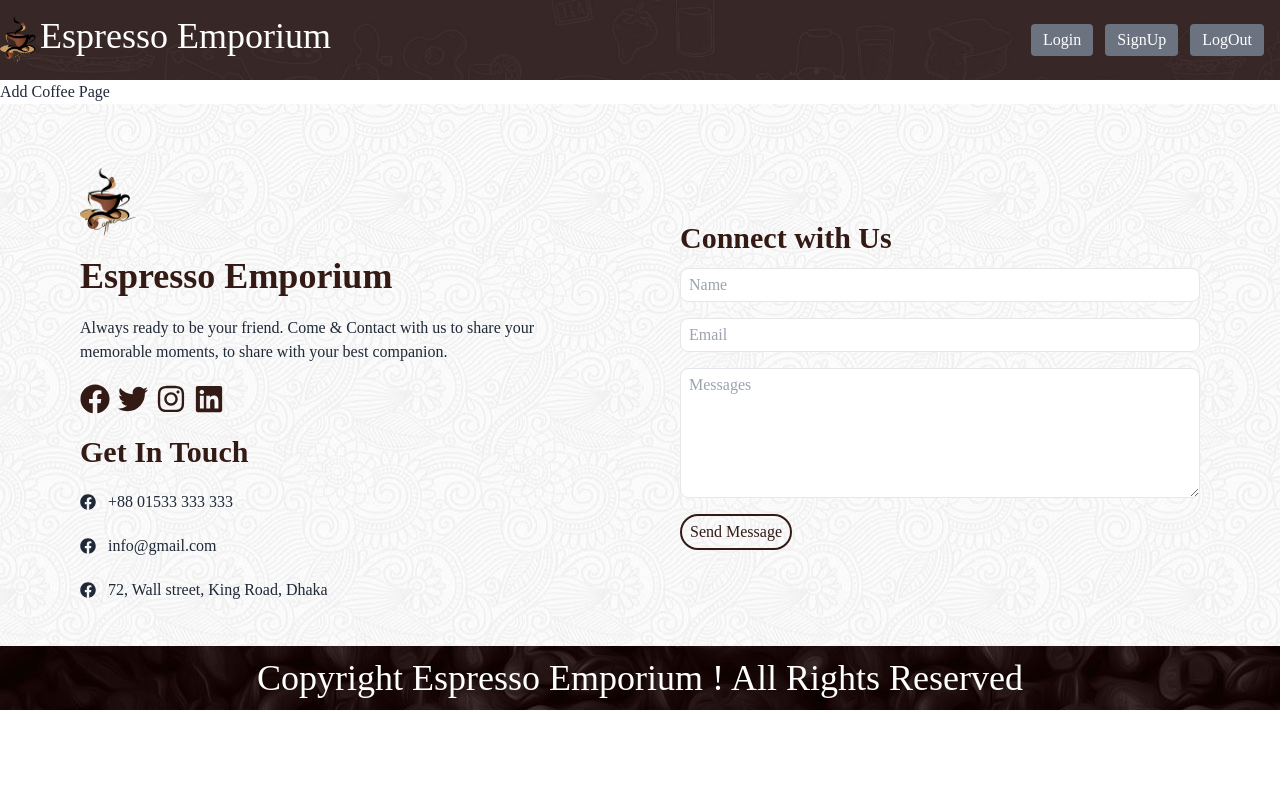
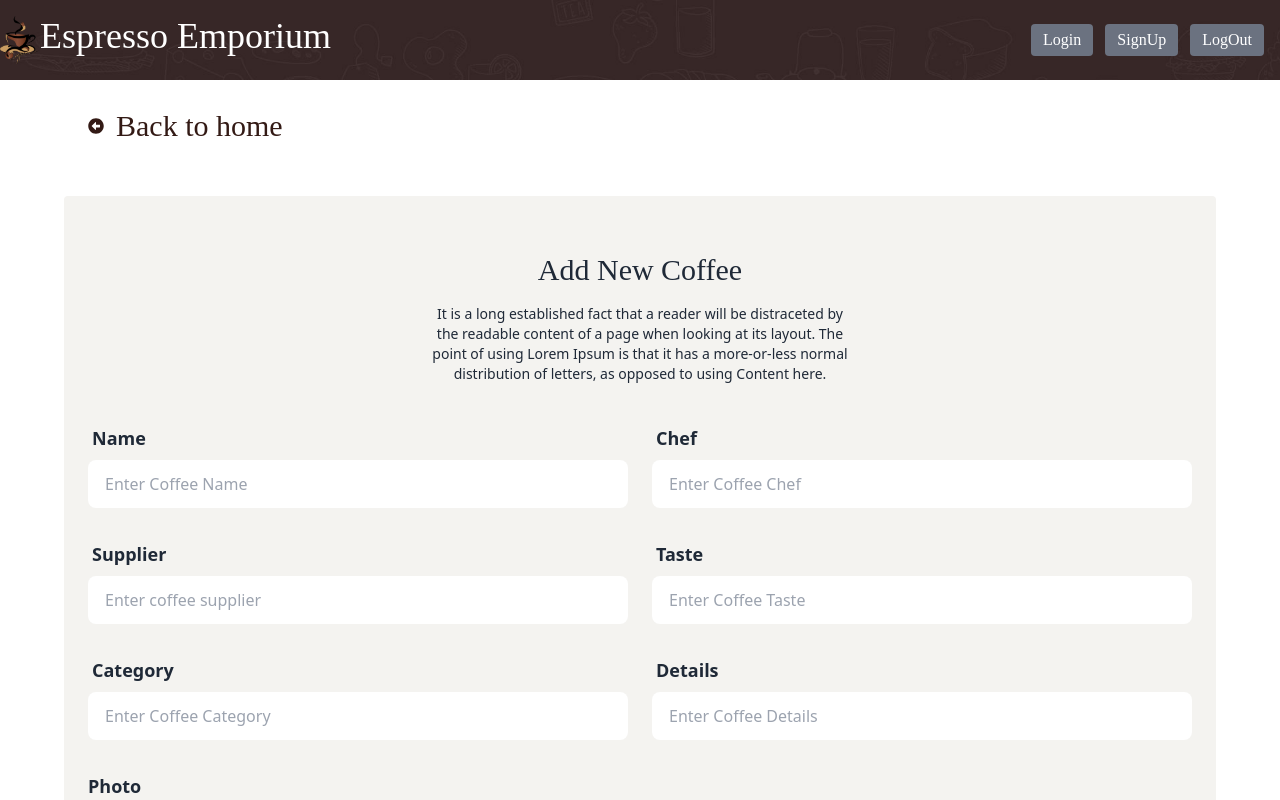
Before and after one commit to mahfuj80/coffee-store-espresso-emporium-M10, a React (Vite) app in the folder coffee-store-espresso-emporium-client/: page /add-coffee in a window 1280 px wide. Shown: the top 800 px of the page. Built offline with nearby package versions, Linux system fonts and the light colour scheme; a web font is replaced by a local one.

Commit message:
add coffee page design complete

```diff
--- a/coffee-store-espresso-emporium-client/src/Pages/AddCoffee.jsx
+++ b/coffee-store-espresso-emporium-client/src/Pages/AddCoffee.jsx
@@ -1,7 +1,140 @@
+import { Link } from 'react-router-dom';
+import { FaArrowAltCircleLeft } from 'react-icons/fa';
+
 const AddCoffee = () => {
   return (
-    <div>
-      <h2>Add Coffee Page</h2>
+    <div className="container mx-auto">
+      <div className="w-full">
+        {/* Back to home page link */}
+        <Link to={'/'}>
+          <div className="flex items-center w-fit py-1 px-2 mt-6 gap-3 text-[#331A15] hover:bg-[#D2B48C] rounded lg: mx-auto md:ml-20 ">
+            <FaArrowAltCircleLeft></FaArrowAltCircleLeft>
+            <p className="text-3xl">Back to home</p>
+          </div>
+        </Link>
+        {/* Add coffee form */}
+        <div className="py-14 bg-[#F4F3F0] md:mx-[5%] rounded my-12">
+          {/* From Heading */}
+          <div className="w-full pb-8 px-6 lg:w-1/2 lg:px-20 lg:mx-auto">
+            <p className="text-3xl text-center">Add New Coffee</p>
+            <p className="text-center text-sm font-sans mt-4">
+              It is a long established fact that a reader will be distraceted by
+              the readable content of a page when looking at its layout. The
+              point of using Lorem Ipsum is that it has a more-or-less normal
+              distribution of letters, as opposed to using Content here.
+            </p>
+          </div>
+          {/* form */}
+          <form className=" font-sans">
+            <div className="w-full md:flex md:gap-6 md:px-6 px-8 mb-6">
+              <div className="w-full md:w-1/2 space-y-6">
+                <div className="form-control w-full">
+                  <label className="label">
+                    <span className="label-text text-lg font-semibold">
+                      Name
+                    </span>
+                  </label>
+                  <input
+                    type="text"
+                    name="name"
+                    placeholder="Enter Coffee Name"
+                    className="input border w-full"
+                  />
+                </div>
+                <div className="form-control w-full">
+                  <label className="label">
+                    <span className="label-text text-lg font-semibold">
+                      Supplier
+                    </span>
+                  </label>
+                  <input
+                    type="text"
+                    name="supplier"
+                    placeholder="Enter coffee supplier"
+                    className="input w-full "
+                  />
+                </div>
+                <div className="form-control w-full">
+                  <label className="label">
+                    <span className="label-text text-lg font-semibold">
+                      Category
+                    </span>
+                  </label>
+                  <input
+                    type="text"
+                    name="category"
+                    placeholder="Enter Coffee Category"
+                    className="input  w-full "
+                  />
+                </div>
+              </div>
+              <div className="md:w-1/2 w-full space-y-6">
+                <div className="form-control w-full">
+                  <label className="label">
+                    <span className="label-text text-lg font-semibold">
+                      Chef
+                    </span>
+                  </label>
+                  <input
+                    type="text"
+                    name="chef"
+                    placeholder="Enter Coffee Chef"
+                    className="input  w-full"
+                  />
+                </div>
+                <div className="form-control w-full">
+                  <label className="label">
+                    <span className="label-text text-lg font-semibold">
+                      Taste
+                    </span>
+                  </label>
+                  <input
+                    type="text"
+                    name="taste"
+                    placeholder="Enter Coffee Taste"
+                    className="input  w-full "
+                  />
+                </div>
+                <div className="form-control w-full">
+                  <label className="label">
+                    <span className="label-text text-lg font-semibold">
+                      Details
+                    </span>
+                  </label>
+                  <input
+                    type="text"
+                    name="details"
+                    placeholder="Enter Coffee Details"
+                    className="input  w-full "
+                  />
+                </div>
+              </div>
+            </div>
+            <div className="w-full px-8 md:px-5">
+              <div className="form-control w-full mb-6">
+                <label className="label">
+                  <span className="label-text text-lg font-semibold">
+                    Photo
+                  </span>
+                </label>
+                <input
+                  type="text"
+                  name="photo"
+                  placeholder="Enter Photo URL"
+                  className="input  w-full "
+                />
+              </div>
+              <div className="form-control cursor-pointer  rounded-lg border-2 hover:font-bold hover:border-[#331A15] text-[#331A15] hover:bg-[#c0a480]  bg-[#D2B48C] py-2">
+                <input
+                  className="cursor-pointer"
+                  type="submit"
+                  value={'Add Coffee'}
+                />
+              </div>
+            </div>
+          </form>
+        </div>
+      </div>
     </div>
   );
 };
```
